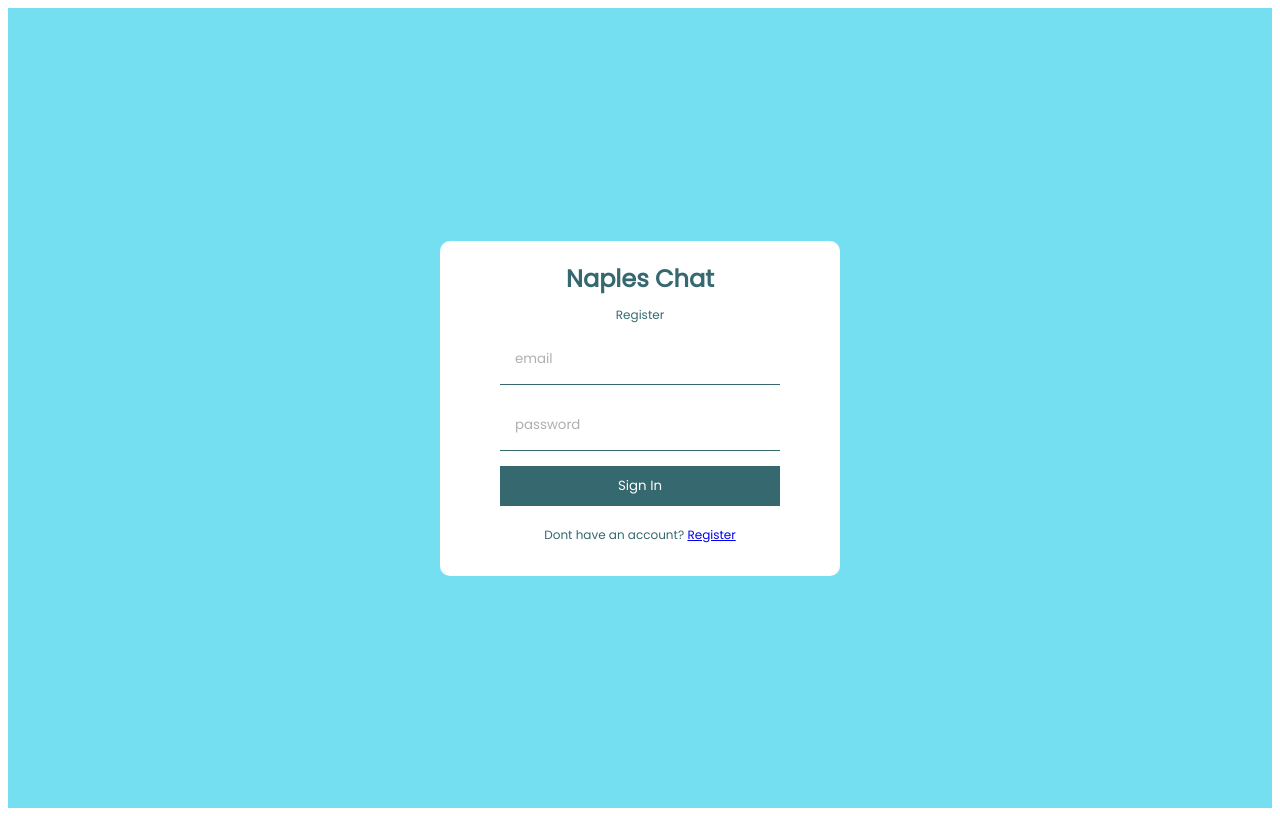
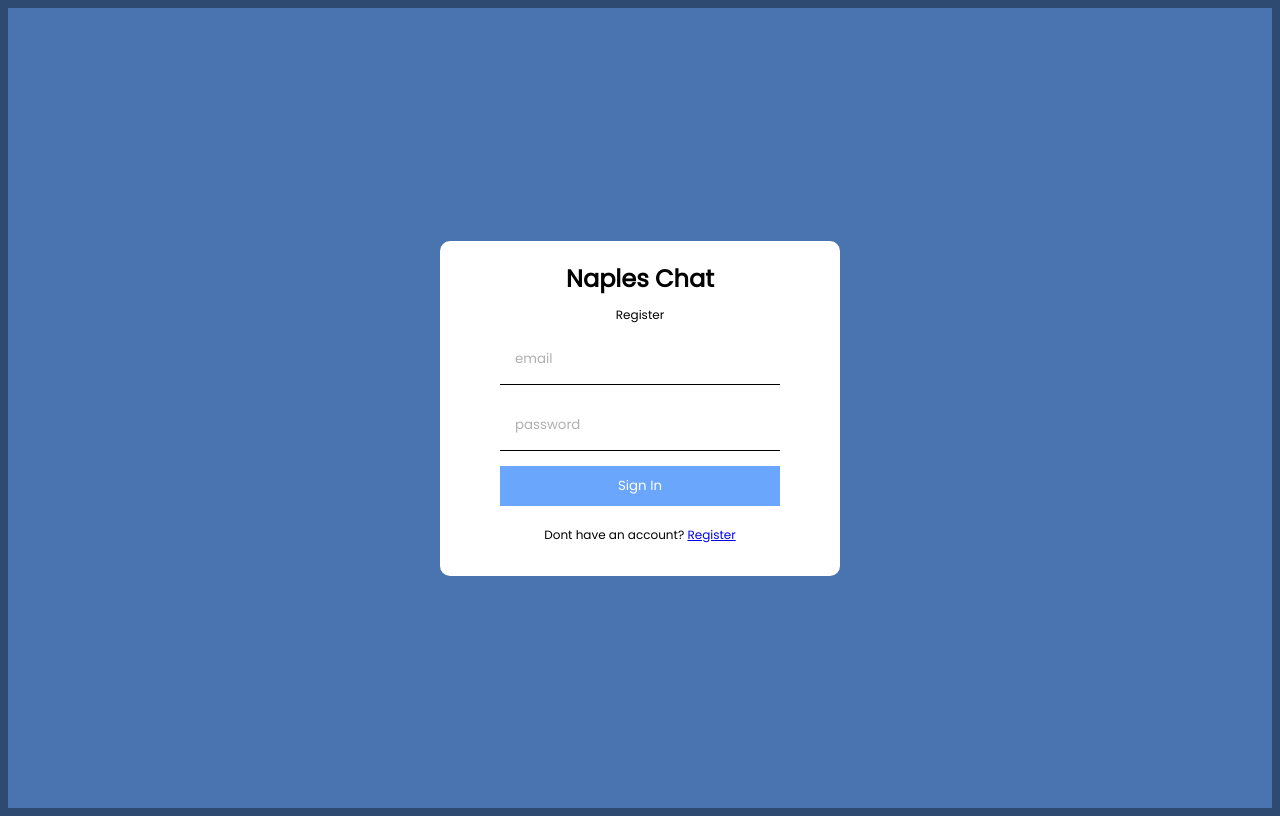
Before and after one commit to Shbucket/chat, a React (Create React App) app: page /login in a window 1280 px wide. Built offline with nearby package versions, Linux system fonts and the light colour scheme; no server answers.

Commit message:
styling changes

```diff
--- a/src/style.scss
+++ b/src/style.scss
@@ -2,10 +2,12 @@
 *{
     font-family: 'Poppins', sans-serif;
 }
-
+body{
+  background-color: #2F4A70;
+}
 
 .formContainer {
-  background-color: #73dff0;
+  background-color: #4A74B0;
   height: 100vh;
   display: flex;
   align-items: center;
@@ -19,12 +21,12 @@
     gap: 10px;
     align-items: center;
     .logo {
-      color: #366870;
+      color: black;
       font-weight: bold;
       font-size: 24px;
     }
     .title {
-      color: #366870;
+      color: black  ;
       font-size: 12px;
     }
 
@@ -36,13 +38,13 @@
         padding: 15px;
         border: none;
         width: 250px;
-        border-bottom: 1px solid #366870;
+        border-bottom: 1px solid black;
         &::placeholder {
           color: rgb(175, 175, 175);
         }
       }
       button {
-        background-color: #366870;
+        background-color: #6AA7FC;
         color: white;
         padding: 10px;
         border: none;
@@ -52,27 +54,27 @@
         display: flex;
         align-items: center;
         gap: 10px;
-        color: #366870;
+        color: black;
         font-size: 25px;
         cursor: pointer;
       }
     }
     p {
-      color: #366870;
+      color: black;
       font-size: 12px;
       margin-top: 10px;
     }
   }
 }
 .home {
-  background-color: #66c8d6;
-  height: 100vh;
+  background-color: #4A74B0;
+  height: 100vmin;
   display: flex;
   align-items: center;
   justify-content: center;
 
   .container {
-    border: 1px solid white;
+    border: 1px solid black;
     border-radius: 10px;
     width: 65%;
     height: 80%;
@@ -80,9 +82,9 @@
     overflow: hidden;
     .sidebar {
       flex: 1;
-      background-color: #54a4b0;
+      background-color: #5A8ED6;
       .navbar {
-        background-color: #366870;
+        background-color: #2F4A70;
         display: flex;
         align-items: center;
         height: 50px;
@@ -112,7 +114,7 @@
         }
       }
       .search {
-        border-bottom: 1px solid gray;
+        border-bottom: 1px solid black;
         .searchForm {
           padding: 10px;
           input {
@@ -122,7 +124,7 @@
             outline: none;
 
             &::placeholder {
-              color: lightgray;
+              color: white;
             }
           }
         }
@@ -137,7 +139,7 @@
         cursor: pointer;
 
         &:hover {
-          background-color: #366870;
+          background-color: #2F4A70;
         }
         img {
           width: 50px;
@@ -152,7 +154,7 @@
           }
           p {
             font-size: 14px;
-            color: lightgray;
+            color: white;
           }
         }
       }
@@ -163,14 +165,14 @@
 
       .chatInfo {
         height: 50px;
-        background-color: #366870;
+        background-color: #2F4A70;
         display: flex;
         justify-content: space-between;
         padding: 10px;
-        color: lightgray;
+        color: white;
       }
       .messages {
-        background-color: grey;
+        background-color:#6AA7FC ;
         padding: 10px;
         height: calc(100% - 160px);
         overflow: scroll;
@@ -181,7 +183,7 @@
           .messageInfo {
             display: flex;
             flex-direction: column;
-            color: gray;
+            color: black;
             font-weight: 300;
             img {
               width: 40px;
@@ -211,7 +213,7 @@
                 align-items: flex-end;
 
             p{
-                background-color: #366870;
+                background-color: black;
                 color: white;
                 border-radius: 10px 0px 10px 10px;
             }
@@ -230,7 +232,7 @@
           width: 100%;
           border: none;
           outline: none;
-          color: #366870;
+          color: black;
           font-size: 18px;
           &::placeholder {
             color: lightgray;
```
Also changed, not shown: src/components/Search.jsx (+5 -3 lines).
